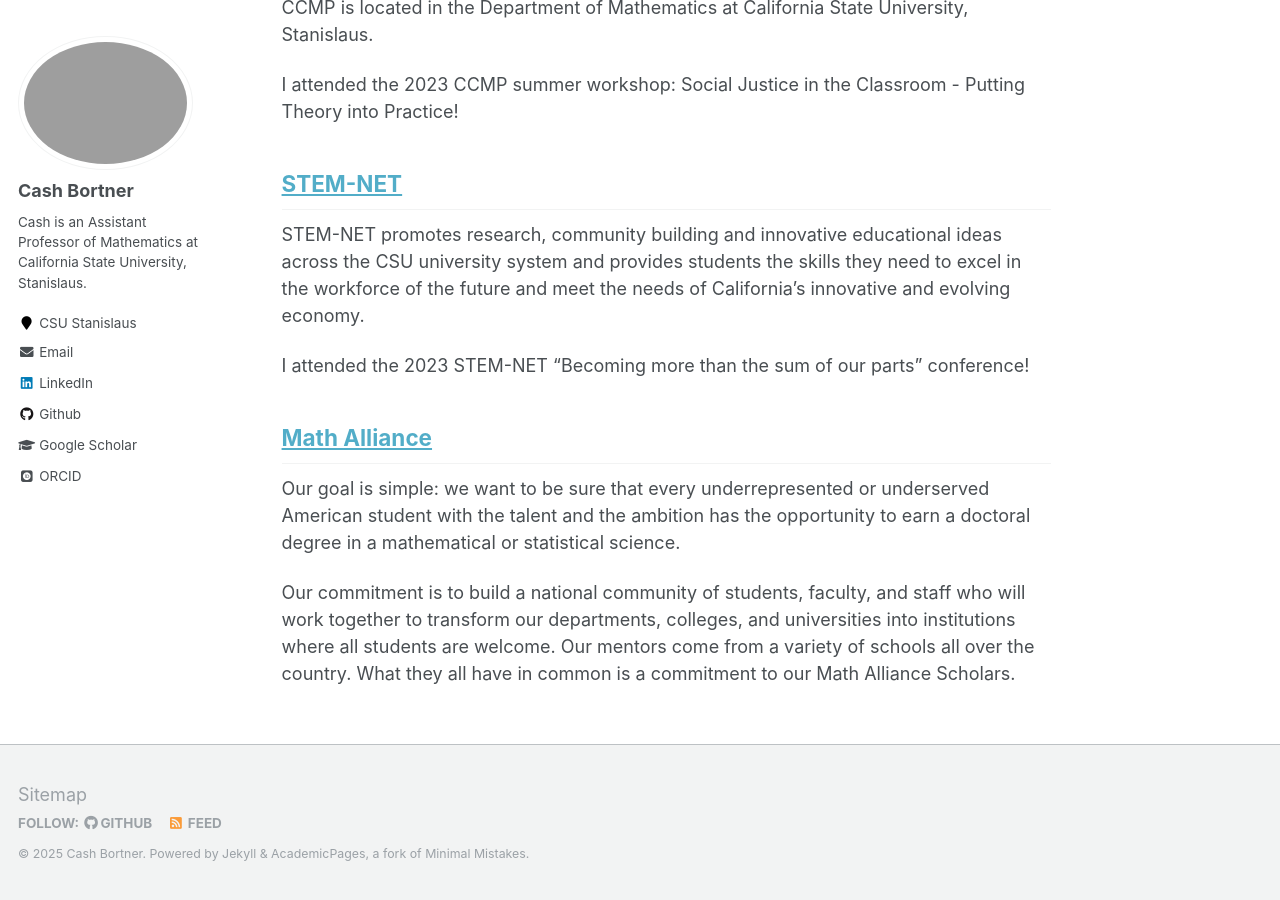
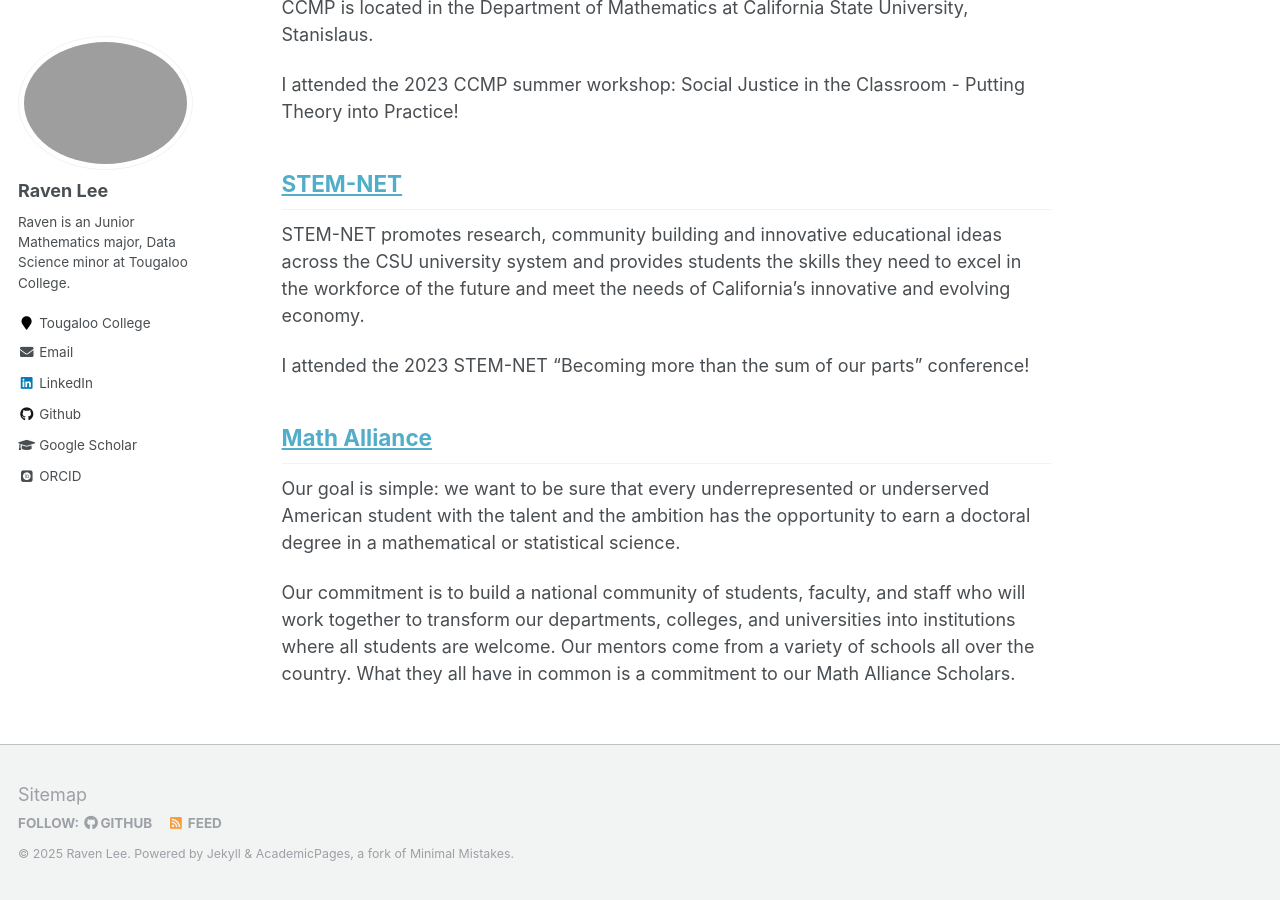
Before and after one commit to relee2022/relee2022.github.io, a Jekyll site: the page built from _pages/about.md, in a window 1280 px wide and 900 px high, scrolled down 2628 px. Built offline with Jekyll 4.4.1, drawn with Linux system fonts in a browser that asks for light colours; some web fonts are replaced; some of the changed text lies outside the part shown.

Commit message:
modify author name

```diff
--- a/_config.yml
+++ b/_config.yml
@@ -7,9 +7,9 @@
 
 # Site Settings
 locale                   : "en-US"
-title                    : "Cash Bortner"
+title                    : "Raven Lee"
 title_separator          : "-"
-name                     : &name "Cash Bortner"
+name                     : &name "Raven Lee"
 description              : &description "personal description"
 url                      : https://cbortner.github.io # the base hostname & protocol for your site e.g. "https://mmistakes.github.io"
 baseurl                  : "" # the subpath of your site, e.g. "/blog"
@@ -80,11 +80,11 @@ analytics:
 
 # Site Author
 author:
-  name             : "Cash Bortner"
+  name             : "Raven Lee"
   avatar           : "picture.jpeg"
-  bio              : "Cash is an Assistant Professor of Mathematics at California State University, Stanislaus."
+  bio              : "Raven is an Junior Mathematics major, Data Science minor at Tougaloo College."
   location         : #"CSU Stanislaus"
-  employer         : "CSU Stanislaus"
+  employer         : "Tougaloo College"
   pubmed           : #"https://www.ncbi.nlm.nih.gov/pubmed/?term=john+snow"
   googlescholar    : "http://https://scholar.google.com/citations?user=cxfkHa8AAAAJ&hl=en"
   email            : "cbortner@csustan.edu"
@@ -102,7 +102,7 @@ author:
   instagram        :
   impactstory      : #"https://profiles.impactstory.org/u/xxxx-xxxx-xxxx-xxxx"
   lastfm           :
-  linkedin         : "https://www.linkedin.com/in/cash-bortner-585380285/"
+  linkedin         : "http://www.linkedin.com/in/ravene-lee"
   orcid            : "http://orcid.org/0000-0002-8471-5569"
   pinterest        :
   soundcloud       :
```
